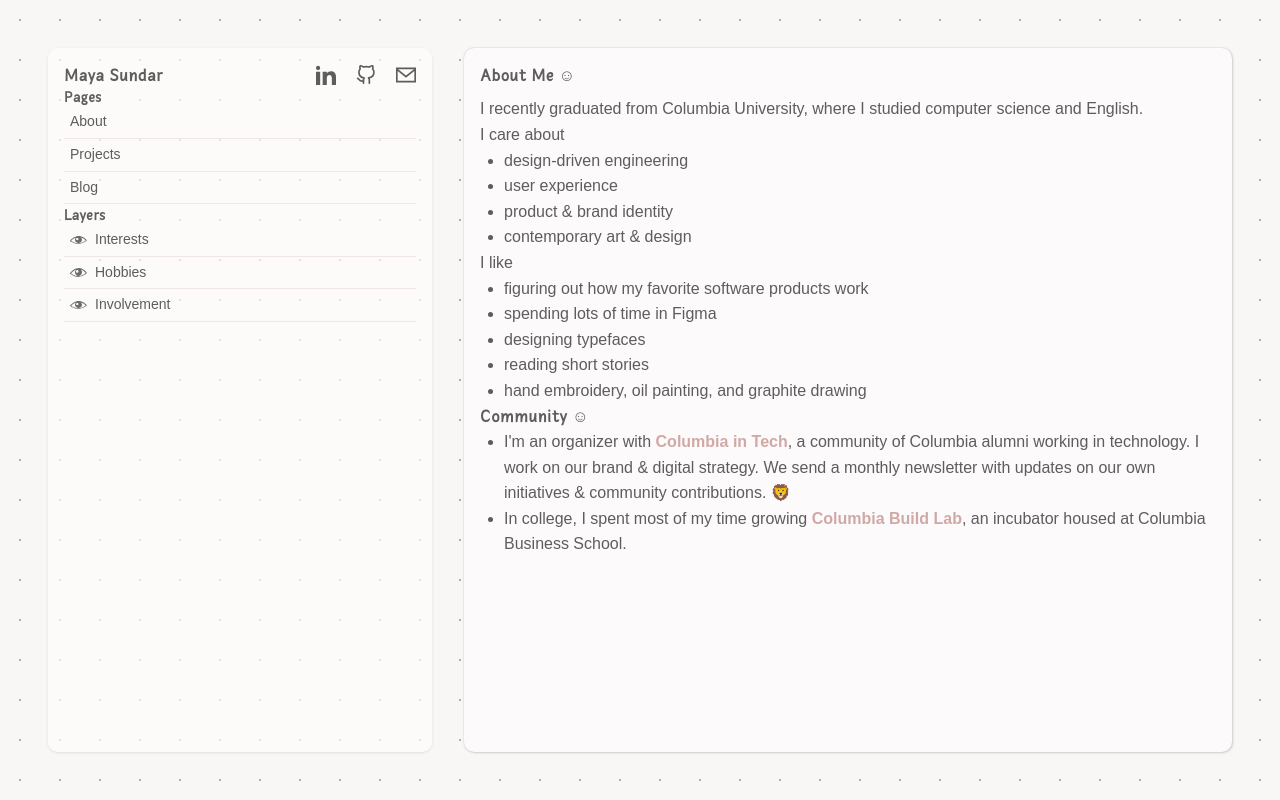
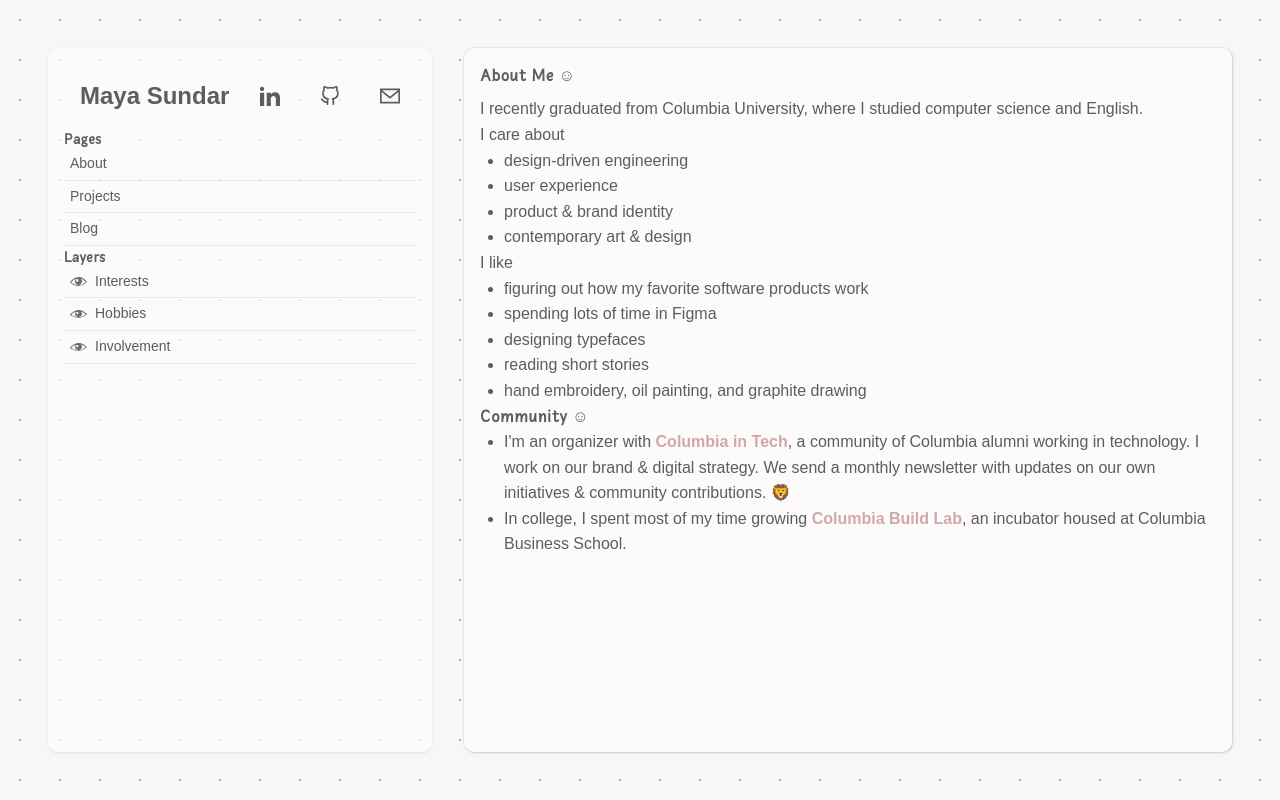
Before and after one commit to mayasundar/mayasundar.github.io, a Next.js app: page /about in a window 1280 px wide. Built offline with nearby package versions, Linux system fonts and the light colour scheme; a web font is replaced by a local one.

Commit message:
add some padding to nav

```diff
--- a/src/components/Navbar.tsx
+++ b/src/components/Navbar.tsx
@@ -2,12 +2,19 @@ import Link from 'next/link';
 
 export default function Navbar() {
     return (
-        <div id="navbar-container" className="nav flex justify-between items-center text-[#65748D]">
-            <div id="navbar-name" className="flex">
-                <h3 className="nav-name">Maya Sundar</h3>
+
+        <div className="px-4 py-4">
+            <div className="mx-auto w-full">
+                <div className="flex items-center justify-between">
+
+                    <div className="flex items-center">
+                        <Link href="/" className="text-2xl font-semibold">
+                            Maya Sundar
+                        </Link>
                     </div>
 
-            <div className="navbar-social flex ml-auto">
+
+                    <div className="flex items-center gap-5 text-sm">
                         <Link
                             className="navbar-social ml-[20px] text-[#65748D]"
                             href="https://www.linkedin.com/in/mayasundar"
@@ -47,5 +54,8 @@ export default function Navbar() {
                         </Link>
                     </div>
                 </div>
+            </div>
+        </div>
+
     );
 }
```
Lines whose indentation alone changed are shown as unchanged.
